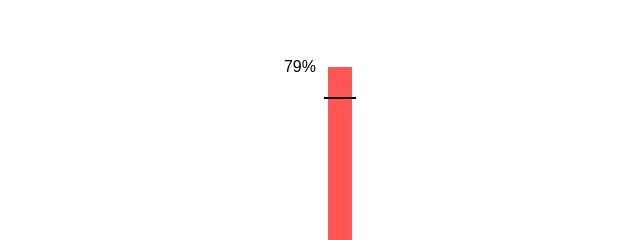
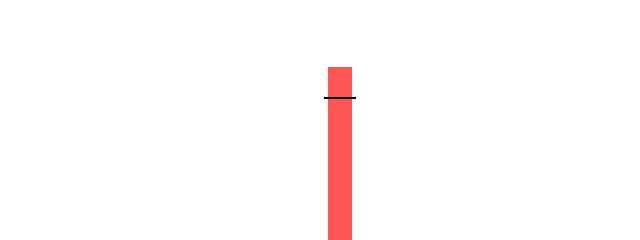
Before and after one commit to thomenr/thomenr.github.io, a plain HTML site: page index.html in a window 1280 px wide. Shown: the part 101-341 px from the top of the page, 300-940 px from the left. Drawn offline with Linux system fonts and the light colour scheme.

Commit message:
first commit

```diff
--- a/index.html
+++ b/index.html
@@ -8,7 +8,7 @@
     .bar { position: fixed; bottom: 0; left: 50%; width: 24px; height: 100vh; transform: translateX(-50%); }
     .fill { position: absolute; bottom: 0; width: 100%; height: var(--value); background: #FF5555; }
     .tick { position: absolute; left: -4px; width: 32px; height: 2px; background: #000; }
-    .value-label { position: absolute; right: calc(100% + 12px); bottom: var(--value); transform: translateY(50%); color: #000; font: 16px Arial, sans-serif; white-space: nowrap; }
+    .value-label { position: absolute; right: calc(100% + 12px); bottom: var(--value); transform: translateY(50%); color: #FFF; font: 16px Arial, sans-serif; white-space: nowrap; }
   </style>
 </head>
 <body style="--value: 79%">
```
